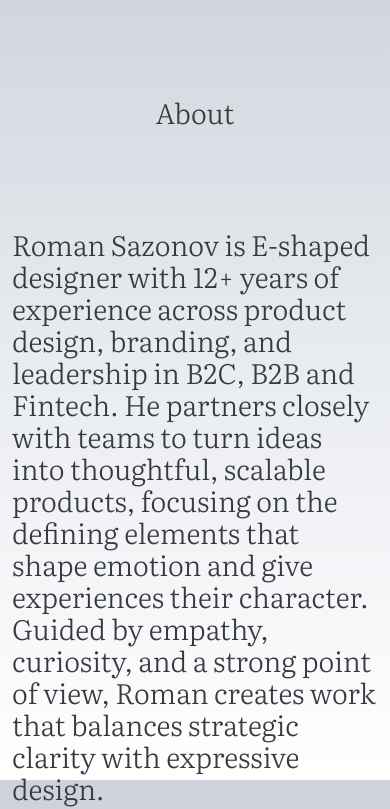
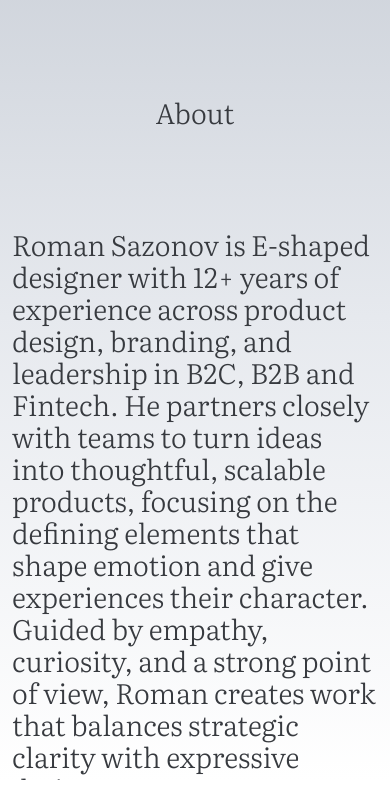
Before and after one commit to peachcardinal/portfolio, a website: page about.html in a window 390 px wide. Shown: the part 64-873 px from the top of the page. After the commit the page ends 844 px from the top, so only its background shows below. Drawn offline with Linux system fonts and the light colour scheme; no server answers.

Commit message:
gradient mobile fix

```diff
--- a/styles.css
+++ b/styles.css
@@ -102,27 +102,22 @@ body {
         180deg,
         rgb(27, 27, 29) 0vh,
         rgb(27, 27, 29) 65vh,
-        rgb(61, 63, 68) 100vh,
-        rgb(61, 63, 68) 100%
+        rgb(61, 63, 68) 100vh
     );
     /* perceptual gradient */
     background: linear-gradient(
         180deg,
         var(--bg) 0vh,
         var(--bg-mid) 65vh,
-        var(--bg-bottom) 100vh,
-        var(--bg-bottom) 100%
+        var(--bg-bottom) 100vh
     );
-    min-height: 100vh;
+    height: 100vh;
     min-height: 100dvh; /* Dynamic viewport height для iOS Safari */
     width: 100%;
     overflow-x: hidden;
     overflow-y: visible;
     display: flex;
     flex-direction: column;
-    background-attachment: fixed; /* Фиксируем градиент, чтобы он покрывал всю высоту страницы */
-    background-repeat: no-repeat;
-    background-size: 100% 100%;
 }
 
 /* Fallback градиент для светлой темы (для браузеров без OKLCH) */
@@ -131,16 +126,14 @@ body {
         180deg,
         oklch(82% 0.012 255) 0vh,
         oklch(90% 0.008 95) 45vh,
-        oklch(99% 0.002 95) 100vh,
-        oklch(99% 0.002 95) 100%
+        oklch(99% 0.002 95) 100vh
     );
     /* perceptual gradient */
     background: linear-gradient(
         180deg,
         rgb(205, 210, 218) 0vh,
         rgb(230, 233, 238) 45vh,
-        rgb(255, 255, 255) 100vh,
-        rgb(255, 255, 255) 100%
+        rgb(255, 255, 255) 100vh
     );
 }
 
@@ -1257,6 +1250,12 @@ body.scale-layout .footer {
 
 /* Адаптивность */
 @media (max-width: 768px) {
+    /* Фиксируем градиент к viewport на мобильных для iOS Safari */
+    body {
+        background-attachment: fixed;
+        background-size: 100% 100vh;
+    }
+
     .header {
         flex-wrap: wrap;
         gap: 1.5rem;
```
